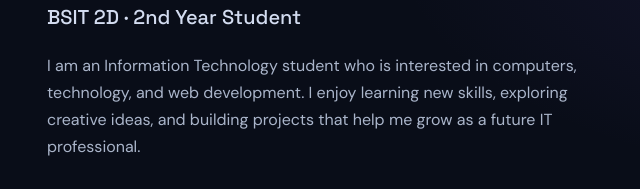
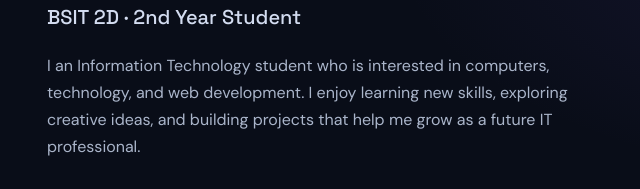
Before and after one commit to patriciovincen-hub/patricio-project-1, a plain HTML site: page index.html in a window 1280 px wide. Shown: the part 389-578 px from the top of the page, 81-721 px from the left. Drawn offline with Linux system fonts and the light colour scheme.

Commit message:
edit index

```diff
--- a/index.html
+++ b/index.html
@@ -26,7 +26,7 @@
         <p class="eyebrow">HELLO, WELCOME TO MY PORTFOLIO</p>
         <h1>I'm <span>Vincent Patricio</span></h1>
         <h2>BSIT 2D · 2nd Year Student</h2>
-        <p class="intro">I am an Information Technology student who is interested in computers, technology, and web development. I enjoy learning new skills, exploring creative ideas, and building projects that help me grow as a future IT professional.</p>
+        <p class="intro">I  an Information Technology student who is interested in computers, technology, and web development. I enjoy learning new skills, exploring creative ideas, and building projects that help me grow as a future IT professional.</p>
         <div class="hero-actions">
           <a class="btn primary" href="#projects">View My Work</a>
           <a class="btn secondary" href="#contact">Contact Me</a>
```
